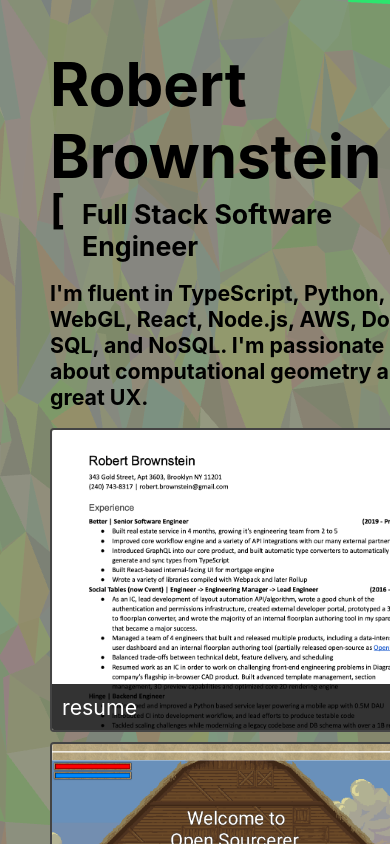
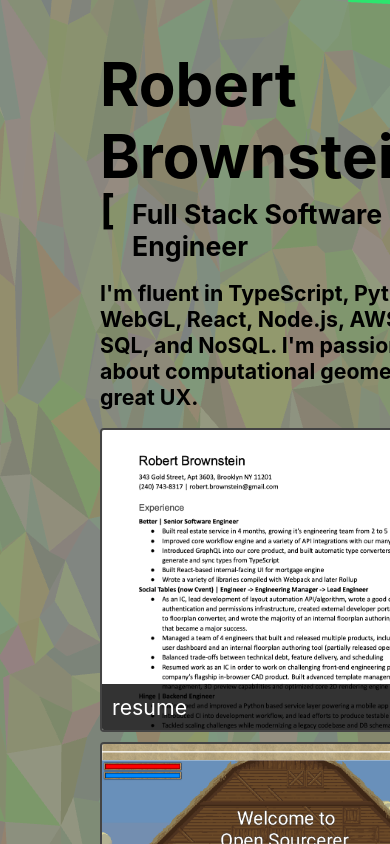
Before and after one commit to brownstein/brownstein.github.io, a React app: page / in a window 390 px wide. Shown: the top 844 px of the page. Built offline with nearby package versions, Linux system fonts and the light colour scheme.

Commit message:
more mobile css

```diff
--- a/src/App.css
+++ b/src/App.css
@@ -9,8 +9,8 @@ html, body {
 }
 
 #root {
-  width: 100vw;
-  height: 100vh;
+  width: 100%;
+  height: 100%;
   position: relative;
   overflow: hidden;
 }
@@ -20,8 +20,8 @@ html, body {
   z-index: -1;
   left: 0;
   top: 0;
-  width: 100vw;
-  height: 100vh;
+  width: 100%;
+  height: 100%;
 }
 
 .app {
@@ -34,6 +34,8 @@ html, body {
   justify-content: center;
   position: relative;
   overflow-y: scroll;
+  color: black;
+  transition: color 200ms linear;
 }
 
 .app.dark {
```
